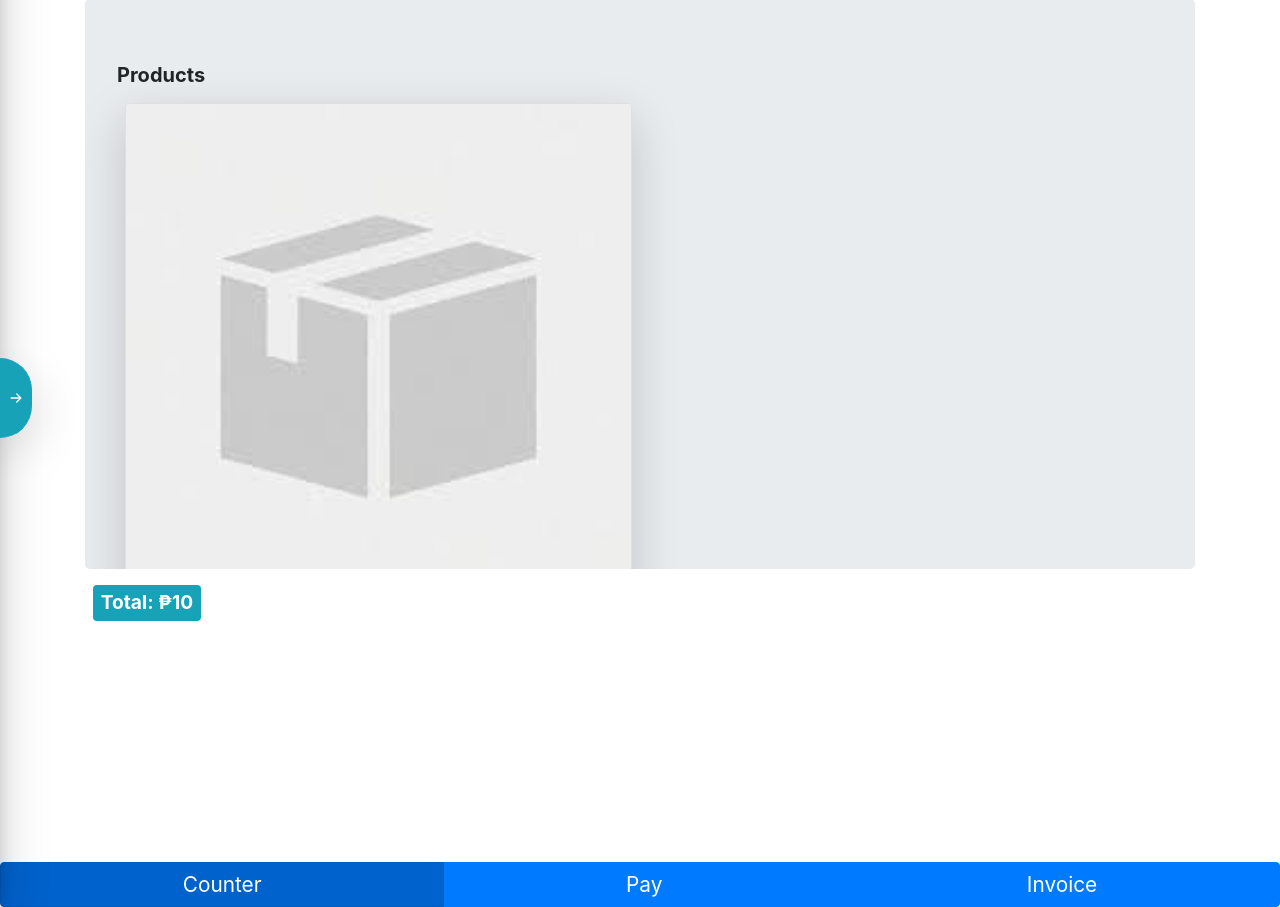
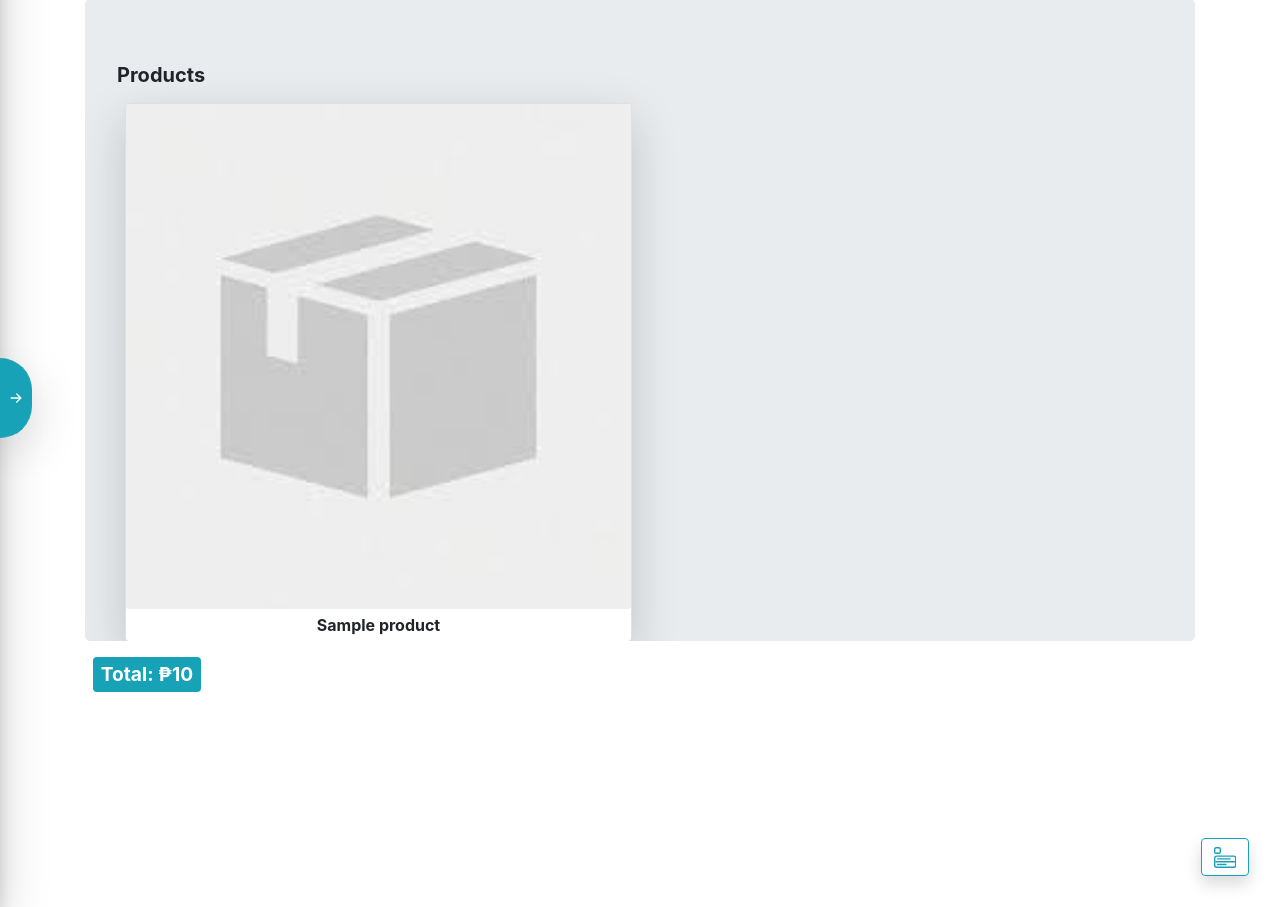
Before and after one commit to nulldot0/CYJ-POS, a Django app: page /main-counter/?invoice-id=1 in a window 1280 px wide. Shown: the part 112-1019 px from the top of the page. Run offline with Django 3.2, Linux system fonts and the light colour scheme; a user stored in the database is signed in; tables that the repository leaves empty hold one stand-in row (values such as "Sample post"); data that the repository does not hold is empty; some libraries are stand-ins or nearby versions.

Commit message:
bugs fixed and removed btn-group

```diff
--- a/POS/static/POS/js/POS.js
+++ b/POS/static/POS/js/POS.js
@@ -21,6 +21,10 @@ $(document).ready(function() {
 	getCounter()
 	invoiceModalEvent()
 	searchEvent.subProduct()
+
+	$('#menu-app').click(() => {
+		$('#btnGroup').slideToggle()
+	})
 })
 
 
@@ -147,6 +151,7 @@ let getSubProductById = (prodId) => {
 
 // triggers when sub product modal save is clicked
 let subProductSave = () => {
+	$('#subProductsModal #save').off()
 	$($('#subProductsModal #save')).click(function() {
 		var productData = []
 		let invoiceId = $('input[name="invoice-id"]').val()
@@ -165,7 +170,6 @@ let subProductSave = () => {
 				units: units
 			})
 		})
-
 		new Promise((resolve, reject) => {
 			$.post(`/update-sub-product/${invoiceId}`, {
 					productData: JSON.stringify(productData),
@@ -173,8 +177,9 @@ let subProductSave = () => {
 					})
 			.done(function(data) {
 				console.log(data)
+				resolve()
 				$('#subProductsModal').modal('hide')
-				resolve()
+
 			})
 		}).then(getTotal)
 
@@ -206,7 +211,7 @@ let getSubProductUnits = () => {
 // adds customer
 let addCustomer = (name) => {
 	return new Promise((resolve, reject) => {
-		$.post('add-customer/', {
+		$.post('/add-customer/', {
 			name:name,
 			csrfmiddlewaretoken: $('input[name="csrfmiddlewaretoken"]').val()
 		})
@@ -220,7 +225,7 @@ let addCustomer = (name) => {
 
 // changes the customer
 let changeCustomer = (custId) => {
-	$.post('change-customer/', {
+	$.post('/change-customer/', {
 		invoice_id: $('input[name="invoice-id"]').val(),
 		customer_id: custId,
 		csrfmiddlewaretoken: $('input[name="csrfmiddlewaretoken"]').val()
@@ -259,16 +264,19 @@ let btnGroupEvent = () => {
 
 				if ($(e.target).data('btn-path') == 'counter') {
 						getCounter()
+						$(this).slideToggle()
 				}
 
 				if ($(e.target).data('btn-path') == 'invoice') {
 					// do something
 						getInvoice()
+						$(this).slideToggle()
 				}
 
 				if ($(e.target).data('btn-path') == 'pay') {
 					// do something
 					getPay()
+					$(this).slideToggle()
 				}
 
 				$(e.target).siblings().each(function(index, value) {
--- a/POS/templates/POS/bottom_btn_group.html
+++ b/POS/templates/POS/bottom_btn_group.html
@@ -1,5 +1,14 @@
-<div class="btn-group w-100 fixed-bottom" role="group" id="btnGroup">
-  <button type="button" class="btn btn-primary active" style="font-size: 1.3em" data-btn-path="counter">Counter</button>
-  <button type="button" class="btn btn-primary" style="font-size: 1.3em" data-btn-path="pay">Pay</button>
-  <button type="button" class="btn btn-primary" style="font-size: 1.3em" data-btn-path="invoice">Invoice</button>
+
+
+<button type="button" class="btn btn-outline-info shadow" id="menu-app" style="position: absolute; right: 3vh; bottom: 3vh">
+	<svg width="1.4em" height="1.4em" viewBox="0 0 16 16" class="bi bi-menu-app" fill="currentColor" xmlns="http://www.w3.org/2000/svg">
+	  <path fill-rule="evenodd" d="M0 1.5A1.5 1.5 0 0 1 1.5 0h2A1.5 1.5 0 0 1 5 1.5v2A1.5 1.5 0 0 1 3.5 5h-2A1.5 1.5 0 0 1 0 3.5v-2zM1.5 1a.5.5 0 0 0-.5.5v2a.5.5 0 0 0 .5.5h2a.5.5 0 0 0 .5-.5v-2a.5.5 0 0 0-.5-.5h-2zM14 7H2a1 1 0 0 0-1 1v5a1 1 0 0 0 1 1h12a1 1 0 0 0 1-1V8a1 1 0 0 0-1-1zM2 6a2 2 0 0 0-2 2v5a2 2 0 0 0 2 2h12a2 2 0 0 0 2-2V8a2 2 0 0 0-2-2H2z"/>
+	  <path fill-rule="evenodd" d="M15 11H1v-1h14v1zM2 12.5a.5.5 0 0 1 .5-.5h6a.5.5 0 0 1 0 1h-6a.5.5 0 0 1-.5-.5zm0-4a.5.5 0 0 1 .5-.5h9a.5.5 0 0 1 0 1h-9a.5.5 0 0 1-.5-.5z"/>
+	</svg>
+</button>
+
+<div class="nav flex-column py-4 px-3 bg-light shadow rounded flex-nowrap" style="position: absolute; right: 13vh; bottom: 3vh; width: 48vw; display: none" id="btnGroup">
+	<a class="nav-link btn btn-info my-1 active btn-block" href="#!" data-btn-path="counter">Counter</a>
+	<a class="nav-link  btn btn-info my-1 btn-block" href="#!" data-btn-path="pay">Pay</a>
+	<a class="nav-link  btn btn-info my-1 btn-block" href="#!" data-btn-path="invoice">Invoice</a>
 </div>
--- a/POS/templates/POS/counter.html
+++ b/POS/templates/POS/counter.html
@@ -18,7 +18,7 @@
 		</svg>
 	</button>
 </div>
-<div class="jumbotron my-3" style="height: 56vh; overflow-y: auto" id="main-product-container">
+<div class="jumbotron my-3" style="height: 63vh; overflow-y: auto; min-height: 10vh;" id="main-product-container">
 	<!-- <h5 class="m-0">Favorites</h5>
 	<div class="my-2 d-flex flex-wrap justify-content-center align-items-center" id="favorites-div" style="min-height: 100px;">
 
--- a/POS/templates/POS/invoice.html
+++ b/POS/templates/POS/invoice.html
@@ -3,7 +3,7 @@
 		<h4 class="badge badge-pill py-2 px-3 badge-primary my-0 mr-2" style="font-size: 1.2em">{{invoice.customer}}</h4>
 		<input type="text" name="invoice-search" class="form-control" placeholder="Search Products">
 	</div>
-	<div class="jumbotron my-3 mx-2" id="invoice-div" style="height: 63vh; overflow-y: auto">
+	<div class="jumbotron my-3 mx-2" id="invoice-div" style="height: 70vh; overflow-y: auto">
 		<!-- product list from invoice_product_list.html -->
 	</div>
 
--- a/POS/templates/POS/pay.html
+++ b/POS/templates/POS/pay.html
@@ -1,4 +1,4 @@
-<div class="bg-light m-0 m-n3 d-flex justify-content-center align-items-center flex-column" style="height: 90vh; width: 100vw">
+<div class="bg-light m-0 m-n3 d-flex justify-content-center align-items-center flex-column" style="height: 100vh; width: 100vw">
 	<input type="hidden" name="payable">
 	<p class="mx-2 font-weight-bold badge badge-info py-2" style="font-size: 1.2em" id="total">Total: <span></span></p>
 	<div class="d-flex align-items-center"><span class="mr-2" style="font-size: 2em">₱</span>
--- a/POS/views.py
+++ b/POS/views.py
@@ -39,7 +39,7 @@ def product_page_get_categories(request):
 
 def product_page_get_sub_product(request, pk):
 	product = Product.objects.get(pk=pk)
-	sub_products = product.subproduct_set.all()
+	sub_products = product.subproduct_set.all().order_by('unit_price')
 
 	return render(request, 'POS/product_page_sub_product_list.html', {
 			'sub_products': sub_products
```
